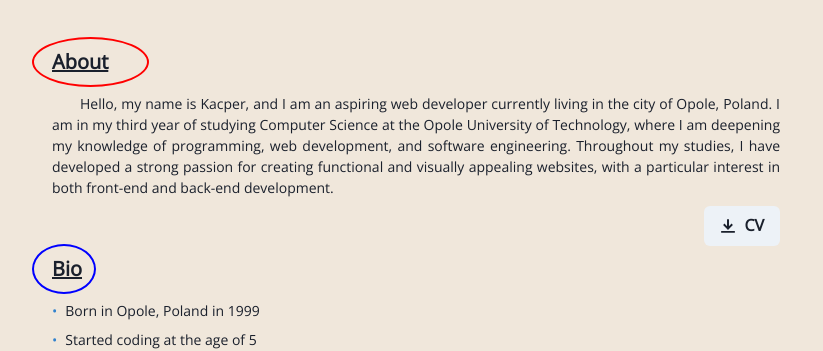
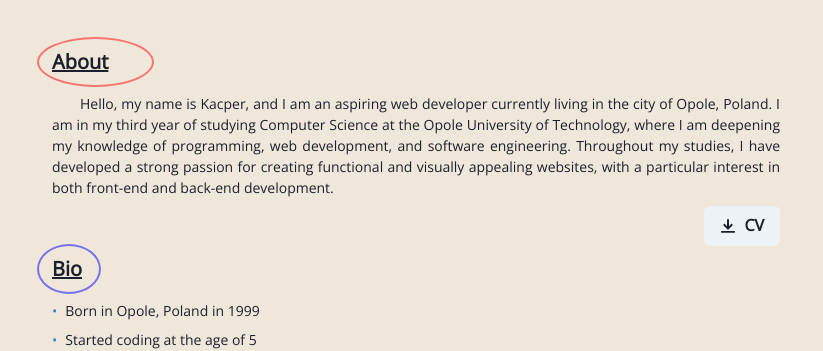
Before and after one commit to kayYZ1/kayz-website, a Next.js app in the folder website/: page / in a window 1280 px wide. Shown: the part 197-548 px from the top of the page, without its empty margins (224-1047 px from the left). Built offline with nearby package versions, Linux system fonts and the light colour scheme.

Commit message:
improve drawing animations

```diff
--- a/website/app/components/circle-animation.tsx
+++ b/website/app/components/circle-animation.tsx
@@ -16,12 +16,13 @@ const CircleAnimation = ({ children, color }: CircleAnimationProps) => {
         content: '""',
         position: "absolute",
         top: "-10px",
-        left: "-20px",
+        left: "-15px",
         width: "200%",
         height: "100%",
         borderRadius: "50%",
         border: `2px solid ${color}`,
-        animation: `${styles.drawCircle} 2s ease-out forwards`,
+        opacity: "0.5",
+        animation: `${styles.drawCircle} 1.5s linear forwards`,
         zIndex: "-1",
       }}
     >
--- a/website/app/styles/animation.module.css
+++ b/website/app/styles/animation.module.css
@@ -1,16 +1,21 @@
 @keyframes drawCircle {
   0% {
-    transform: scale(0);
-    opacity: 0;
+    clip-path: circle(0%);
+  }
+
+  25% {
+    clip-path: circle(25%);
   }
 
   50% {
-    transform: scale(1.1);
-    opacity: 1;
+    clip-path: circle(50%);
+  }
+
+  75% {
+    clip-path: circle(75%);
   }
 
   100% {
-    transform: scale(1);
-    opacity: 1;
+    clip-path: circle(100%);
   }
 }
```
